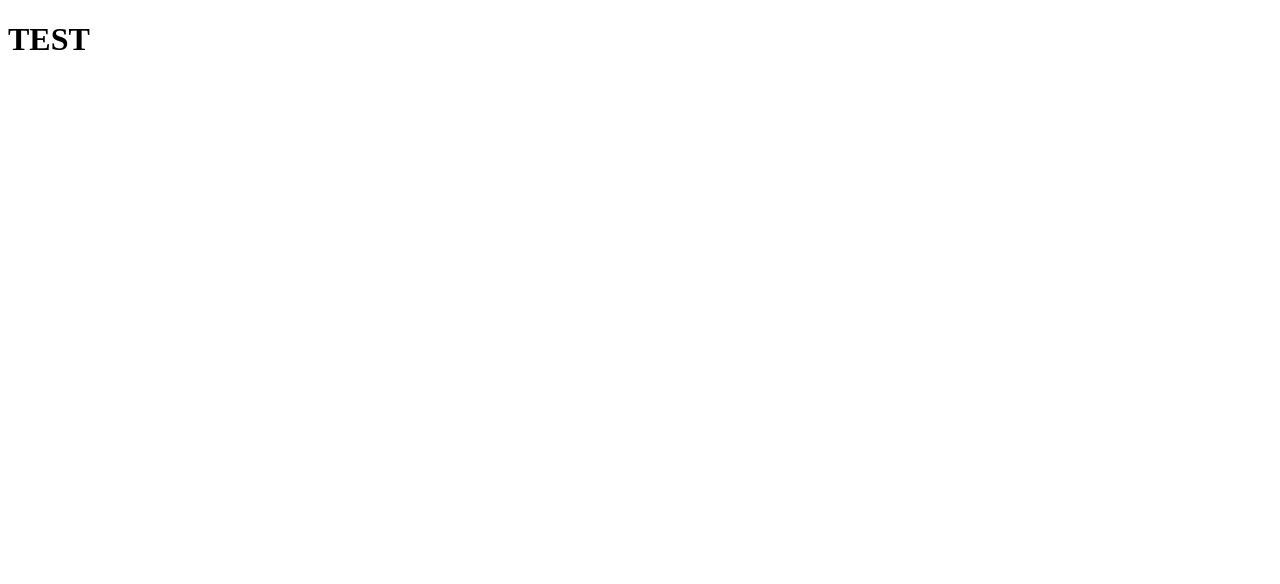
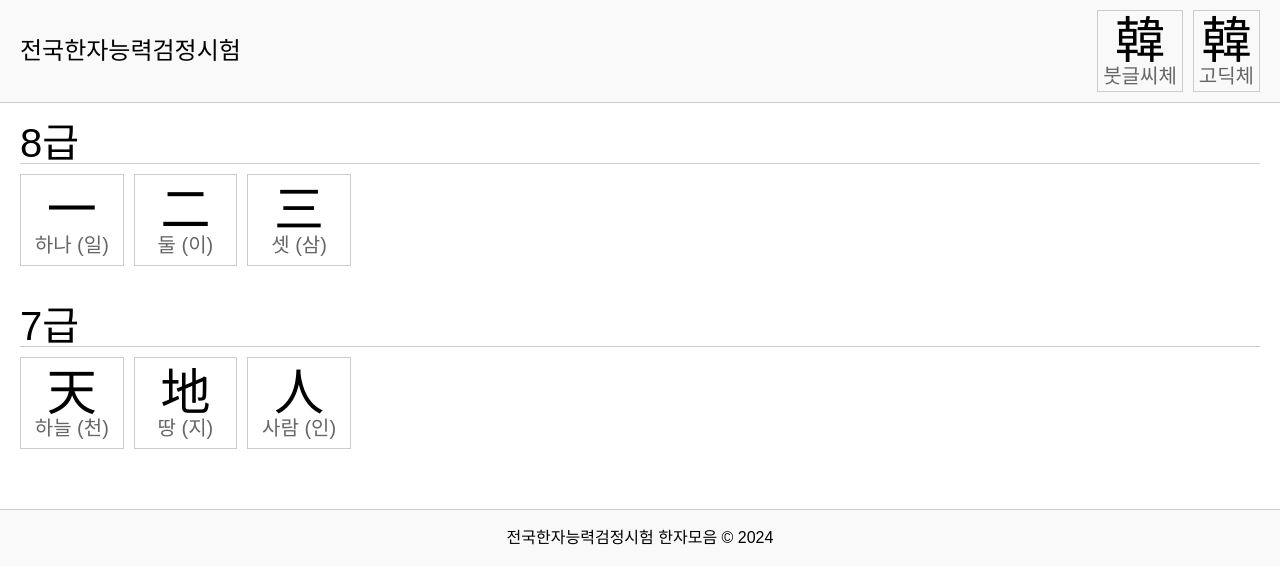
Before and after one commit to faddishcorn/hanja, a plain HTML site: page index.html in a window 1280 px wide. Drawn offline with nearby package versions, Linux system fonts and the light colour scheme.

Commit message:
feat: basic setup

```diff
--- a/index.html
+++ b/index.html
@@ -1,11 +1,169 @@
 <!DOCTYPE html>
 <html lang="ko">
 <head>
-  <meta charset="UTF-8">
-  <meta name="viewport" content="width=device-width, initial-scale=1.0">
-  <title>Document</title>
+    <meta charset="UTF-8">
+    <meta name="viewport" content="width=device-width, initial-scale=1.0">
+    <link rel="stylesheet" href="https://cdn.jsdelivr.net/npm/reset-css@5.0.2/reset.min.css">
+    <title>전국한자능력검정시험</title>
+    <style>
+        body {
+            font-family: '맑은 고딕', sans-serif;
+            margin: 0;
+            padding: 0;
+        }
+
+        header {
+            display: flex;
+            justify-content: space-between;
+            align-items: center;
+            padding: 10px 20px;
+            border-bottom: 1px solid #ccc;
+            background-color: #f9f9f9;
+        }
+
+        .logo {
+            font-family: '궁서', serif;
+            font-size: 24px;
+        }
+
+        .font-selector {
+            display: flex;
+            gap: 10px;
+        }
+
+        .font-block {
+            display: flex;
+            flex-direction: column;
+            align-items: center;
+            border: 1px solid #ccc;
+            padding: 5px;
+            cursor: pointer;
+        }
+
+        .font-block .hanja {
+            font-size: 50px;
+        }
+
+        .font-block .desc {
+            font-size: 20px;
+            color: #666;
+        }
+
+        .content {
+            padding: 20px;
+        }
+
+        .grade-section {
+            margin-bottom: 40px;
+        }
+
+        .grade-title {
+            font-size: 40px;
+            margin-bottom: 10px;
+            border-bottom: 1px solid #ccc;
+        }
+
+        .hanja-grid {
+            display: grid;
+            grid-template-columns: repeat(auto-fill, minmax(100px, 1fr));
+            gap: 10px;
+        }
+
+        .hanja-block {
+            border: 1px solid #ccc;
+            text-align: center;
+            padding: 10px;
+        }
+
+        .hanja-block .hanja {
+            font-size: 50px;
+        }
+
+        .hanja-block .desc {
+            font-size: 20px;
+            color: #666;
+        }
+
+        footer {
+            text-align: center;
+            padding: 20px;
+            border-top: 1px solid #ccc;
+            background-color: #f9f9f9;
+        }
+    </style>
 </head>
 <body>
-  <h1>TEST</h1>
+    <header>
+        <div class="logo">전국한자능력검정시험</div>
+        <div class="font-selector">
+            <div class="font-block" onclick="changeFont('brush')">
+                <div class="hanja" style="font-family: '궁서';">韓</div>
+                <div class="desc">붓글씨체</div>
+            </div>
+            <div class="font-block" onclick="changeFont('sans')">
+                <div class="hanja" style="font-family: '맑은 고딕';">韓</div>
+                <div class="desc">고딕체</div>
+            </div>
+        </div>
+    </header>
+
+    <main class="content">
+        <div class="grade-section" id="grade-8">
+            <div class="grade-title">8급</div>
+            <div class="hanja-grid">
+                <div class="hanja-block">
+                    <div class="hanja">一</div>
+                    <div class="desc">하나 (일)</div>
+                </div>
+                <div class="hanja-block">
+                    <div class="hanja">二</div>
+                    <div class="desc">둘 (이)</div>
+                </div>
+                <div class="hanja-block">
+                    <div class="hanja">三</div>
+                    <div class="desc">셋 (삼)</div>
+                </div>
+                <!-- Add more hanja blocks here -->
+            </div>
+        </div>
+
+        <div class="grade-section" id="grade-7">
+            <div class="grade-title">7급</div>
+            <div class="hanja-grid">
+                <div class="hanja-block">
+                    <div class="hanja">天</div>
+                    <div class="desc">하늘 (천)</div>
+                </div>
+                <div class="hanja-block">
+                    <div class="hanja">地</div>
+                    <div class="desc">땅 (지)</div>
+                </div>
+                <div class="hanja-block">
+                    <div class="hanja">人</div>
+                    <div class="desc">사람 (인)</div>
+                </div>
+
+            </div>
+        </div>
+
+
+    </main>
+
+    <footer>
+        전국한자능력검정시험 한자모음 &copy; 2024
+    </footer>
+
+    <script>
+        function changeFont(font) {
+            const hanjaBlocks = document.querySelectorAll('.hanja-block .hanja');
+            hanjaBlocks.forEach(block => {
+                if (font === 'brush') {
+                    block.style.fontFamily = '궁서';
+                } else if (font === 'sans') {
+                    block.style.fontFamily = '맑은 고딕';
+                }
+            });
+        }
+    </script>
 </body>
 </html>
```
